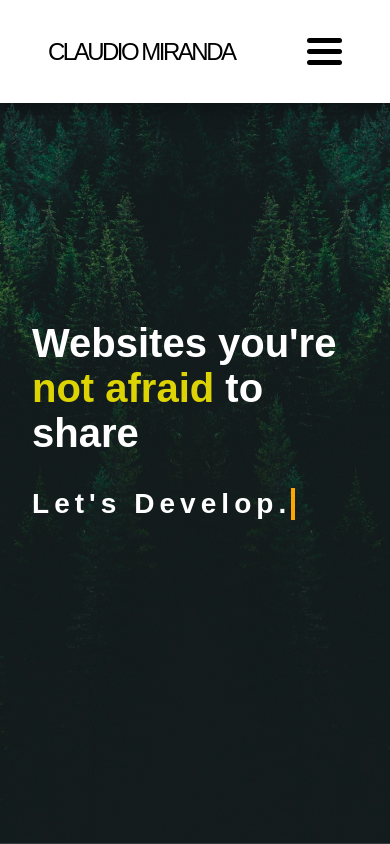
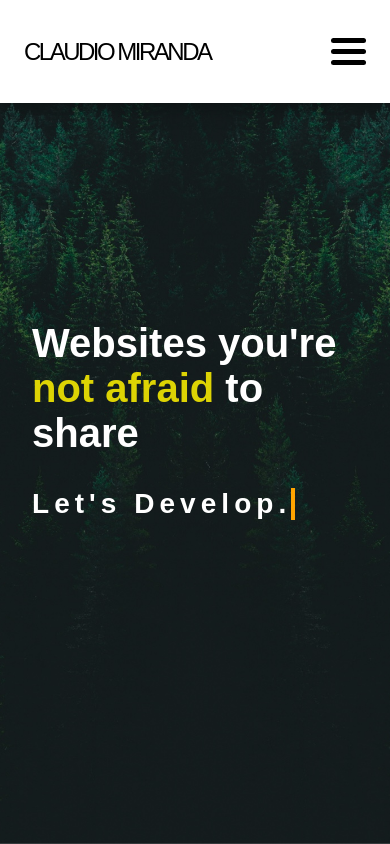
Before and after one commit to CodingClauds/Portfolio, a React (Create React App) app: page / in a window 390 px wide. Shown: the top 844 px of the page. Built offline with nearby package versions, Linux system fonts and the light colour scheme.

Commit message:
Adjusted responsive display on the header at 375px

```diff
--- a/src/components/Header/Header.scss
+++ b/src/components/Header/Header.scss
@@ -14,9 +14,7 @@ header {
     align-items: center;
     background-color: $primary-white;
     box-shadow: 0 4px 20px -1px rgb(0 0 0 / 40%);
-    padding: 0 3rem;
-    padding-top: 32px;
-    padding-bottom: 32px;
+    padding: 2rem 1.5rem;
 
     h2 {
       color: $primary-black;
@@ -25,7 +23,7 @@ header {
       letter-spacing: -2.5px;
 
       @media (max-width: 375px) {
-        font-size: 26px;
+        font-size: 28px;
       }
       @media (min-width: 425px) {
         font-size: 35px;
```
